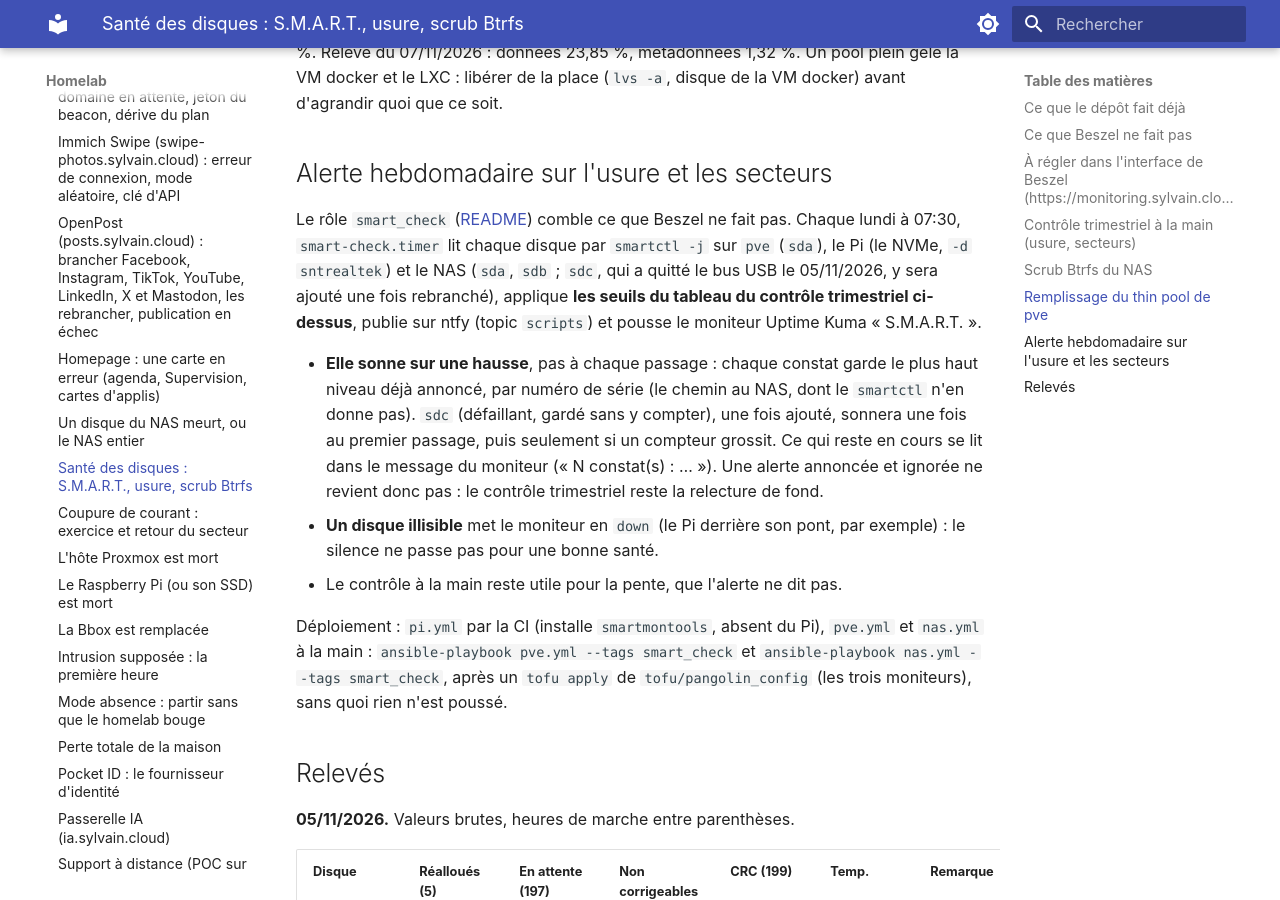
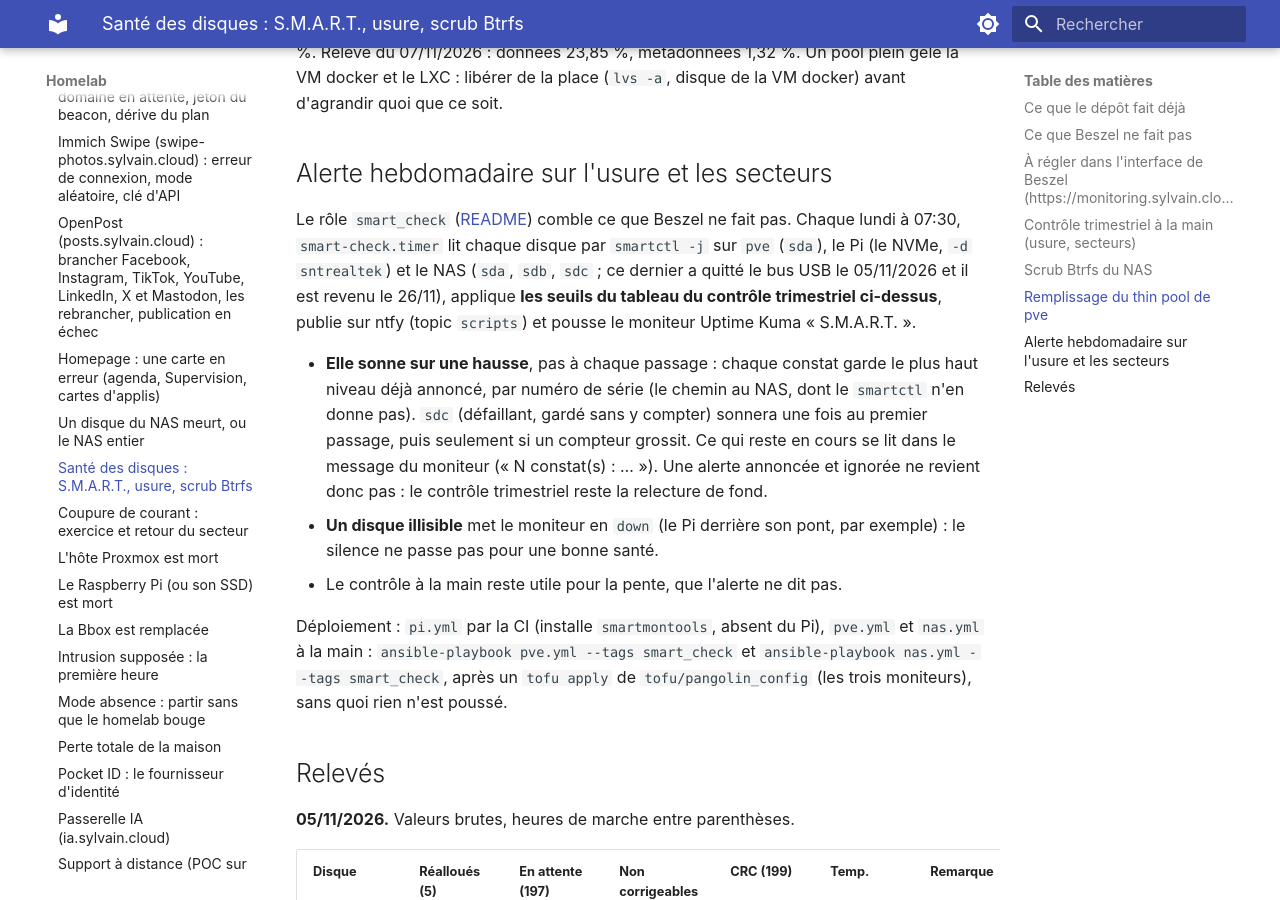
Before and after one commit to sylvainmetayer/homelab, an MkDocs documentation site: the page built from docs/runbooks/sante-des-disques.md, in a window 1280 px wide and 900 px high, scrolled down 3831 px. Built offline with MkDocs 1.6.1 and Material for MkDocs 9.7.7, drawn with Linux system fonts in a browser that asks for light colours; some of the changed text lies outside the part shown.

Commit message:
fix(nas): sdc revenu, de nouveau suivi par Beszel et smart_check
Le disque USB sdc (WD30EZRX), décroché du bus le 05/11 et retiré de
l'agent Beszel par #1383, est revenu au redémarrage du NAS (lsblk du
26/11 : sdc1 monté sur /mnt/@usb/sdc1). Il revient dans
beszel_agent_smart_devices et dans smart_check_devices de nas.yml ; les
commentaires disent quoi faire s'il décroche encore. Docs alignées
(matrice des données, santé des disques, disque NAS mort, README de
smart_check).

nas.yml ne tourne jamais en CI : déploiement à la main.

Claude-Session: https://claude.ai/code/session_01EfxfYBAGygnrS5FPgZhs8E

```diff
--- a/docs/runbooks/sante-des-disques.md
+++ b/docs/runbooks/sante-des-disques.md
@@ -14,7 +14,7 @@ vérifier ».
 
 | Hôte | Disques lus par l'agent Beszel | Déclaré dans |
 |---|---|---|
-| `nas` | `sda` et `sdb` (WD40EFZZ, la paire du RAID 1) ; `sdc` (WD30EZRX en USB) retiré depuis son décrochage du 05/11 | `host_vars/nas` |
+| `nas` | `sda` et `sdb` (WD40EFZZ, la paire du RAID 1), `sdc` (WD30EZRX en USB, décroché le 05/11, revenu le 26/11) | `host_vars/nas` |
 | `pve` | `sda`, le SSD M.2 SATA qui porte l'hôte, `local-lvm` et donc **tout** le disque de la VM docker | `pve.yml` |
 | `pi` | le NVMe derrière un pont USB : peut ne rien remonter | `host_vars/pi` |
 
@@ -144,15 +144,15 @@ docker) avant d'agrandir quoi que ce soit.
 Le rôle `smart_check` ([README](../../ansible/roles/smart_check/README.md))
 comble ce que Beszel ne fait pas. Chaque lundi à 07:30, `smart-check.timer` lit
 chaque disque par `smartctl -j` sur `pve` (`sda`), le Pi (le NVMe, `-d
-sntrealtek`) et le NAS (`sda`, `sdb` ; `sdc`, qui a quitté le bus USB le
-05/11/2026, y sera ajouté une fois rebranché), applique **les seuils du tableau
+sntrealtek`) et le NAS (`sda`, `sdb`, `sdc` ; ce dernier a quitté le bus USB
+le 05/11/2026 et il est revenu le 26/11), applique **les seuils du tableau
 du contrôle trimestriel ci-dessus**, publie sur ntfy (topic `scripts`) et
 pousse le moniteur Uptime Kuma « S.M.A.R.T. <hôte> ».
 
 - **Elle sonne sur une hausse**, pas à chaque passage : chaque constat garde le
   plus haut niveau déjà annoncé, par numéro de série (le chemin au NAS, dont le
-  `smartctl` n'en donne pas). `sdc` (défaillant, gardé sans y compter), une
-  fois ajouté, sonnera une fois au premier passage, puis seulement si un
+  `smartctl` n'en donne pas). `sdc` (défaillant, gardé sans y compter)
+  sonnera une fois au premier passage, puis seulement si un
   compteur grossit. Ce qui reste en cours se lit dans le message du moniteur
   (« N constat(s) : … »). Une alerte annoncée et ignorée ne revient donc pas :
   le contrôle trimestriel reste la relecture de fond.
```
Also changed, not shown: ansible/roles/smart_check/README.md (+1 -1 lines), docs/matrice-des-donnees.md (+2 -2 lines), docs/runbooks/disque-nas-mort.md (+1 -1 lines), 2 other files.
